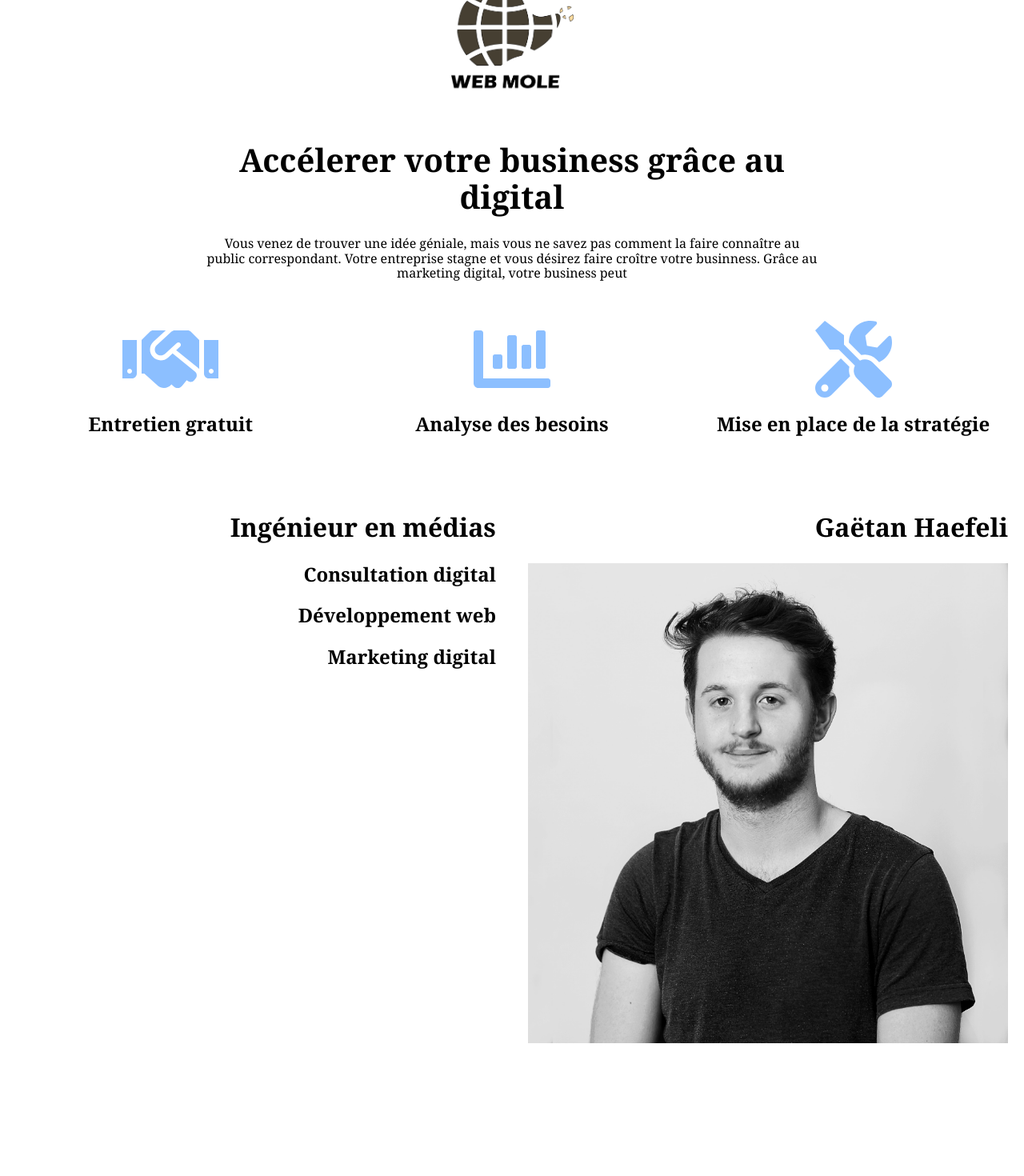
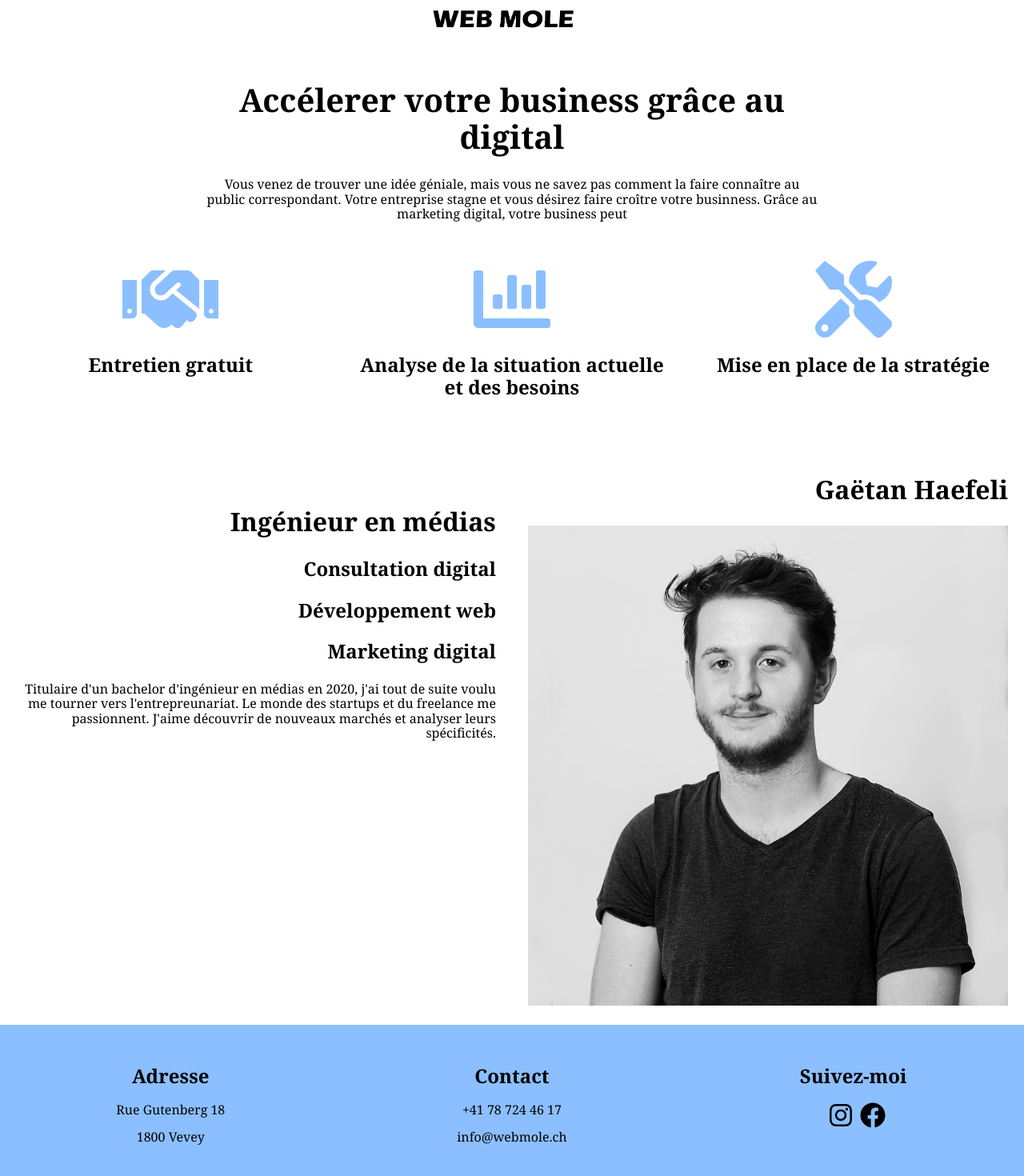
Before and after one commit to Gagah98/WebMole, a React (Create React App) app: page / in a window 1280 px wide. Shown: the part 298-1768 px from the top of the page at 80% size. Before the commit the page ends 1625 px from the top, so only its background shows below. Built offline with nearby package versions, Linux system fonts and the light colour scheme.

Commit message:
add footer

```diff
--- a/package.json
+++ b/package.json
@@ -4,6 +4,7 @@
   "private": true,
   "dependencies": {
     "@fortawesome/fontawesome-svg-core": "^1.2.27",
+    "@fortawesome/free-brands-svg-icons": "^5.12.1",
     "@fortawesome/free-solid-svg-icons": "^5.12.1",
     "@fortawesome/react-fontawesome": "^0.1.8",
     "@testing-library/jest-dom": "^4.2.4",
--- a/src/App.js
+++ b/src/App.js
@@ -1,7 +1,9 @@
 import React, { Component } from 'react'
 import Nav from './Nav'
 import Home from './Home'
-import CV from './cv'
+import CV from './CV'
+import Footer from './Footer'
+
 
 class App extends Component {
     render() {
@@ -10,6 +12,7 @@ class App extends Component {
             <Nav />
             <Home />
             <CV />
+            <Footer />
             </div>
         )
     }
--- /dev/null
+++ b/src/Footer.js
@@ -0,0 +1,29 @@
+import React from 'react'
+import { FontAwesomeIcon } from '@fortawesome/react-fontawesome'
+import { faInstagram, faFacebook } from '@fortawesome/free-brands-svg-icons'
+
+const Footer = () => {
+    return (
+        <footer>
+
+                <div className="column-3">
+                    <h2>Adresse</h2>
+                    <p>Rue Gutenberg 18</p>
+                    <p>1800 Vevey</p>
+                </div>
+                <div className="column-3">
+                <h2>Contact</h2>
+                    <p>+41 78 724 46 17</p>
+                    <p>info@webmole.ch</p>
+                </div>
+                <div className="column-3">
+                <h2>Suivez-moi</h2>
+                <a href="/"><FontAwesomeIcon icon={faInstagram} className="footer-icon"/></a>
+                <a href="/"><FontAwesomeIcon icon={faFacebook} className="footer-icon"/></a>
+                </div>
+
+        </footer>
+    )
+}
+
+export default Footer;
--- a/src/Home.js
+++ b/src/Home.js
@@ -12,7 +12,7 @@ const SellingPattern = () => {
             </div>
             <div className="column-3">
                 <FontAwesomeIcon icon={faChartBar} className="icon"/>
-                <h2>Analyse des besoins</h2>
+                <h2>Analyse de la situation actuelle <br></br> et des besoins</h2>
             </div>
             <div className="column-3">
                 <FontAwesomeIcon icon={faTools} className="icon" />
--- a/src/cv.js
+++ b/src/cv.js
@@ -5,16 +5,18 @@ const CV = () => {
     return (
         <div className="cv">
             <div className="row">
+            <div className="column-2 cv-name">
+                <h2>Gaëtan Haefeli</h2>
+            <img id="cv-img" src={photo_cv} alt="gaetan haefeli cv"></img>
+            </div>
             <div className="column-2 cv-list">
             <h2>Ingénieur en médias</h2>
             <h3>Consultation digital</h3>
             <h3>Développement web</h3>
             <h3>Marketing digital</h3>
+            <p>Titulaire d'un bachelor d'ingénieur en médias en 2020, j'ai tout de suite voulu me tourner vers l'entrepreunariat.
+                Le monde des startups et du freelance me passionnent. J'aime découvrir de nouveaux marchés et analyser leurs spécificités. </p>
                 </div>
-            <div className="column-2 cv-name">
-                <h2>Gaëtan Haefeli</h2>
-            <img id="cv-img" src={photo_cv} alt="gaetan haefeli cv"></img>
-            </div>
             </div>
         </div>
     )
--- a/src/index.scss
+++ b/src/index.scss
@@ -12,10 +12,7 @@ body{
 nav {
     background-color:$primaryColor;
     overflow: hidden;
-    padding: 0 30%;
-    position: -webkit-sticky; /* Safari */
-    position: sticky;
-    top: 0;
+    padding: 0 25%;
   }
 
   #logo {
@@ -50,7 +47,7 @@ nav {
   }
 
   #logo-homepage{
-      width:20%;
+      width:200px;
       margin: 30px;
   }
 
@@ -75,7 +72,7 @@ nav {
   }
 
   .column-2 {
-    float: left;
+    float: right;
     width: 50%;
   }
 
@@ -85,9 +82,14 @@ nav {
     clear: both;
   }
 
+  .cv{
+    float:left;
+  }
+
   #cv-img{
       width:100%;
   }
+
 
   .cv-list, .cv-name{
       text-align: right;
@@ -103,6 +105,25 @@ nav {
     font-size: 1.5em;
 }
 
+footer{
+  background-color: $primaryColor;
+  float:left;
+  width: 100%;
+}
+
+footer .column-3{
+  box-sizing: border-box;
+  margin:auto;
+  text-align: center;
+  padding: 30px 0;
+}
+
+.footer-icon{
+  font-size:200%;
+  padding-left:10px;
+  color:black;
+}
+
 
   /* Responsive layout - makes the three columns stack on top of each other instead of next to each other */
   @media screen and (max-width:600px) {
@@ -111,9 +132,20 @@ nav {
     }
   }
 
-  @media screen and (max-width: 400px) {
-    .nav-link .logo {
+  @media screen and (min-width:600px) {
+  .cv-list{
+    padding-top: 60px;
+  }
+}
+
+
+  @media screen and (max-width: 1200px) {
+    .nav-link, #logo {
       float: none;
       width: 100%;
     }
+
+    #logo{
+      width:80px;
+    }
   }
```
Also changed, not shown: 1 other file (tests, documents, lock files or other folders).
